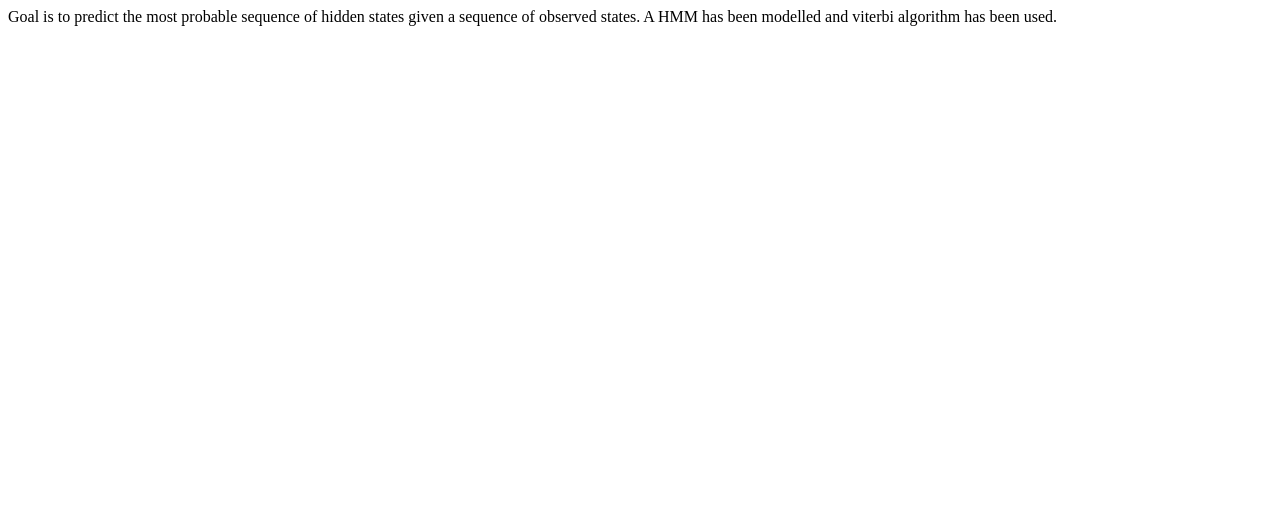
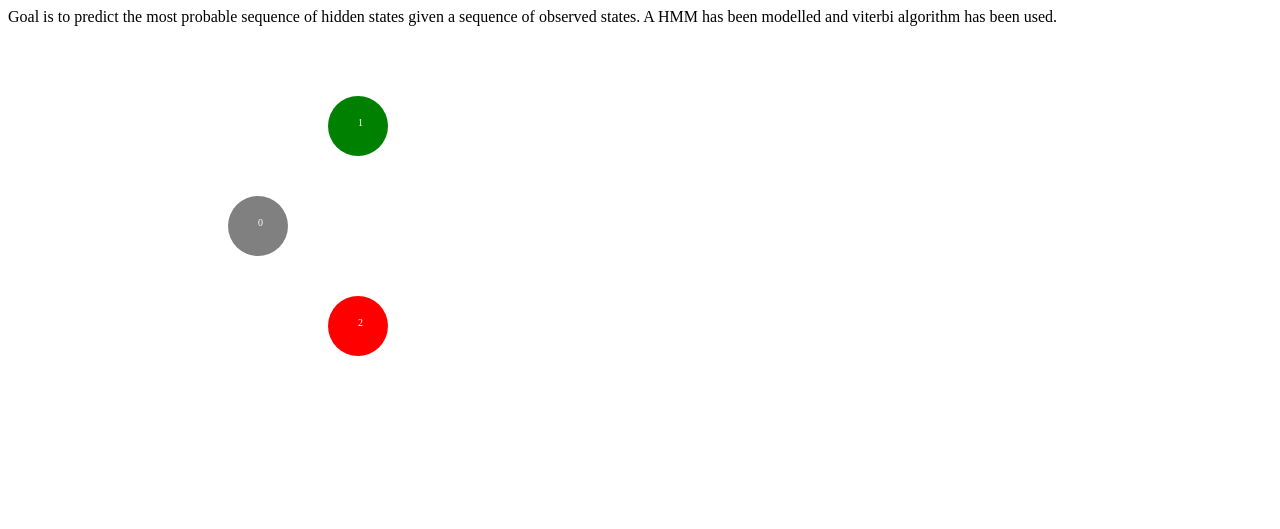
Before and after one commit to ajayrfhp/hmm_visualization, a plain HTML site: page index.html in a window 1280 px wide. Drawn offline with Linux system fonts and the light colour scheme.

Commit message:
cleaned up code

```diff
--- a/index.html
+++ b/index.html
@@ -2,14 +2,21 @@
 <meta charset = 'utf-8'>
 <head>
 <script type="text/javascript" src = 'bower_components/jquery/dist/jquery.js'></script>
+<script type="text/javascript" src = 'bower_components/d3/d3.js'></script>
+<script type="text/javascript" src = 'viterbi.js'></script>
+
 
 	<script type="text/javascript">
 		var data = null;
 		var node = null;
+		var circle0, circle1, circle2 = null;
 		var node0, node1, node2, node3, node4, node5, node6 = null;
 		var layers,layer0, layer1, layer2, layer3 = null;
 		var answer = new Array();
 		var observed_sequence = ['Normal','Cold','Dizzy'];
+		var container = null;
+		var circle_position_data = [];
+		var edges = null;
 		$(document).ready(function(){
 			data = {
 				'states' : ['Healthy','Fever'],
@@ -41,12 +48,15 @@
 					}
 				}
 			};
+			circle_data = [ 0,1,2 ];
 			// Total number of Nodes = Number of states * Total States
 			// Properties of Node : Class
 			node = function(id,state,probability) {
 				this.id = id;
 				this.state = state;
 				this.probability = probability || 0;
+				this.x = 0;
+				this.y = 0;
 			};
 			node0 = new node(0,'');
 			node1 = new node(1,'Healthy');
@@ -55,6 +65,8 @@
 			node4 = new node(4,'Fever');
 			node5 = new node(5,'Healthy');
 			node6 = new node(6,'Fever');
+
+
 			var layer = function(id,cnt,nodes){
 				this.id = id;
 				this.cnt = cnt;
@@ -66,55 +78,135 @@
 			layer3 = new layer(0,2,[node5,node6]);
 			layers = [layer0,layer1,layer2,layer3];
 
-			/// FORWARD PROPAGATION
+			// DETERMINE CIRCLE POSITION DATA
+			var total_nodes = 0;
 			for( i = 0; i < layers.length; i++ ){
-				if( i == 0 ){
-					probability = 0;
-				}
-				else if( i == 1 ){
-					for( j = 0; j < layers[i].cnt; j++ ){
-						var this_state = layers[i].nodes[j].state;
-						layers[i].nodes[j].probability = data.start_probability[this_state] * data.emission_probability[this_state][observed_sequence[i-1]];
-					}
+				if ( i == 0){
+					layers[i].nodes[0].y = 200;
+					layers[i].nodes[0].x = 250 + Math.floor((total_nodes+1)/2)*100;
+					total_nodes += 1
 				}
 				else{
-					// DP EQUATION OH WOW OH WOW
-					var best_probability = 0;
-
 					for( j = 0; j < layers[i].cnt; j++ ){
-						best_probability = 0;
-						var this_state = layers[i].nodes[j].state;
-						for ( k = 0; k < layers[i-1].cnt; k++ ){
-							var previous_state = layers[i-1].nodes[k].state;
-							var this_probability = data.transition_probability[previous_state][this_state] * layers[i-1].nodes[k].probability * data.emission_probability[this_state][observed_sequence[i-1]];
-							if ( best_probability < this_probability ){
-								best_probability = this_probability;
-							}
+						layers[i].nodes[j].x = 250 + Math.floor((total_nodes+1)/2)*100;
+						if( j%2 != 0){
+							layers[i].nodes[j].y = 100;
 						}
-						layers[i].nodes[j].probability = best_probability;
+						else{
+							layers[i].nodes[j].y = 300;
+						}
+						total_nodes += 1;
 					}
-					best_probability = 0;
-					var best_state = null;
-					for ( k = 0; k < layers[i-1].cnt; k++ ){
-						if( layers[i-1].nodes[k].probability > best_probability  ){
-							best_probability = layers[i-1].nodes[k].probability;
-							best_state = layers[i-1].nodes[k].state;
-						}
-					}
-					answer.push(best_state);
 				}
 			}
 
-			var best_probability = 0;
-			var best_state = null;
-			// CHOOSE BEST STATE FOR LAST STAGE ALONE
-			for ( k = 0; k < layers[layers.length-1].cnt; k++ ){
-					if( layers[layers.length-1].nodes[k].probability > best_probability  ){
-						best_probability = layers[layers.length-1].nodes[k].probability;
-						best_state = layers[layers.length-1].nodes[k].state;
+
+
+			// CIRCLE POSITION DATA DETERMINED
+
+
+			// DETERMINE EDGES
+
+
+			// EDGES DETERMINED
+
+
+
+			/// FORWARD PROPAGATION VITERBI START START START
+
+			answer = viterbi_compute(data,layers);
+
+			// VITERBI END END END. MOST OPTIMAL PATH DETERMINED
+
+
+			// CIRCLE PROPERTIES
+
+			circles = d3.select(".container")
+				.selectAll("circle")
+				.data(circle_data)
+				.enter()
+				.append("circle");
+			circleAttributes = circles
+				.attr("cx",function(d){
+					if( d == 0 ){
+					 	i = 0;
+					 	j = 0;
+					 	return layers[i].nodes[j].x;
 					}
-				}
-			answer.push(best_state);
+				 	else{
+				 		i = Math.floor((d-1)/2) + 1;
+				 		j = d%2;
+				 		return layers[i].nodes[j].x;
+
+				 	}
+				})
+				.attr("cy",function(d){
+					if( d == 0 ){
+					 	i = 0;
+					 	j = 0;
+					 	return layers[i].nodes[j].y;
+					}
+				 	else{
+				 		i = Math.floor((d-1)/2) + 1;
+				 		j = d%2;
+				 		return layers[i].nodes[j].y;
+				 	}
+				})
+				.attr("r",function(d) { return 30; })
+				.attr("fill",function(d){
+					if ( d == 0){
+						return "gray";
+					}
+					else if( d%2 != 0){
+						return "green";
+					}
+					else{
+						return "red";
+					}
+				});
+
+			// TEXT PROPERTIES
+
+
+			text = d3.select(".container")
+				.selectAll("text")
+				.data(circle_data)
+				.enter()
+				.append("text");
+
+			textAttributes = text
+				.attr("x",function(d) {
+					if( d == 0 ){
+					 	i = 0;
+					 	j = 0;
+					 	return layers[i].nodes[j].x;
+					}
+				 	else{
+				 		i = Math.floor((d-1)/2) + 1;
+				 		j = d%2;
+				 		return layers[i].nodes[j].x;
+
+				 	}
+				})
+				.attr("y",function(d){
+					if( d == 0 ){
+					 	i = 0;
+					 	j = 0;
+					 	return layers[i].nodes[j].y;
+					}
+				 	else{
+				 		i = Math.floor((d-1)/2) + 1;
+				 		j = d%2;
+				 		return layers[i].nodes[j].y;
+				 	}
+				 })
+				.text(function(d) { return d; })
+				.attr("font-size","10px")
+				.attr("fill","white");
+
+
+			// LINE PROPERTIES
+
 
 
 		});
@@ -124,4 +216,5 @@
 
 <body>
 	Goal is to predict the most probable sequence of hidden states given a sequence of observed states. A HMM has been modelled and viterbi algorithm has been used.
+	<svg class = 'container' width ='700' height = '500'></svg>
 </body>
--- /dev/null
+++ b/viterbi.js
@@ -0,0 +1,50 @@
+function viterbi_compute(data,layers){
+	for( i = 0; i < layers.length; i++ ){
+					if( i == 0 ){
+						probability = 0;
+					}
+					else if( i == 1 ){
+						for( j = 0; j < layers[i].cnt; j++ ){
+							var this_state = layers[i].nodes[j].state;
+							layers[i].nodes[j].probability = data.start_probability[this_state] * data.emission_probability[this_state][observed_sequence[i-1]];
+						}
+					}
+					else{
+						// DP EQUATION OH WOW OH WOW
+						var best_probability = 0;
+
+						for( j = 0; j < layers[i].cnt; j++ ){
+							best_probability = 0;
+							var this_state = layers[i].nodes[j].state;
+							for ( k = 0; k < layers[i-1].cnt; k++ ){
+								var previous_state = layers[i-1].nodes[k].state;
+								var this_probability = data.transition_probability[previous_state][this_state] * layers[i-1].nodes[k].probability * data.emission_probability[this_state][observed_sequence[i-1]];
+								if ( best_probability < this_probability ){
+									best_probability = this_probability;
+								}
+							}
+							layers[i].nodes[j].probability = best_probability;
+						}
+						best_probability = 0;
+						var best_state = null;
+						for ( k = 0; k < layers[i-1].cnt; k++ ){
+							if( layers[i-1].nodes[k].probability > best_probability  ){
+								best_probability = layers[i-1].nodes[k].probability;
+								best_state = layers[i-1].nodes[k].state;
+							}
+						}
+						answer.push(best_state);
+					}
+				}
+				var best_probability = 0;
+				var best_state = null;
+				// CHOOSE BEST STATE FOR LAST STAGE ALONE
+				for ( k = 0; k < layers[layers.length-1].cnt; k++ ){
+						if( layers[layers.length-1].nodes[k].probability > best_probability  ){
+							best_probability = layers[layers.length-1].nodes[k].probability;
+							best_state = layers[layers.length-1].nodes[k].state;
+						}
+					}
+				answer.push(best_state);
+	return answer
+}
```
